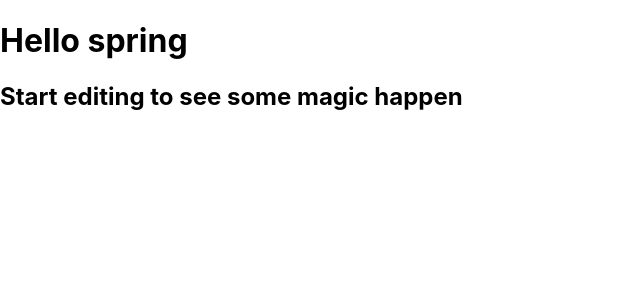
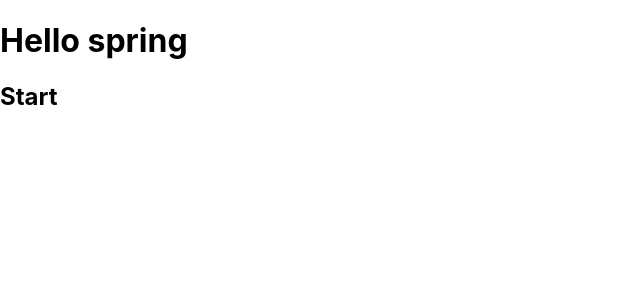
Before and after one commit to MegaVerkruzo/Animated-site, a React (Create React App) app: page / in a window 1280 px wide. Shown: the top 300 px of the page, without its empty margins (0-640 px from the left). Built offline with nearby package versions, Linux system fonts and the light colour scheme.

Commit message:
Удачная попытка использовать Spring с помощью useSpring

```diff
--- a/src/components/AnimatedPage/AnimatedPage.js
+++ b/src/components/AnimatedPage/AnimatedPage.js
@@ -4,19 +4,12 @@ import {Spring, animated, useSpring} from "react-spring";
 
 const AnimatedPage = () => {
 
+    const props = useSpring({from: {opacity: 0}, to: {opacity: 1}, config: {duration: 5000}});
+
     return (
-        <animated.div>
-            <Spring
-                from={{opacity: 0}}
-                to={{opacity: 1}}
-                config={{duration: 5000}}
-            >
-                {(props) => (
-                    <h2 style={props}>Start editing to see some magic happen</h2>
-                )}
-            </Spring>
-        </animated.div>
-
+        <animated.h2 style={props}>
+            Start
+        </animated.h2>
     )
 }
 
```
